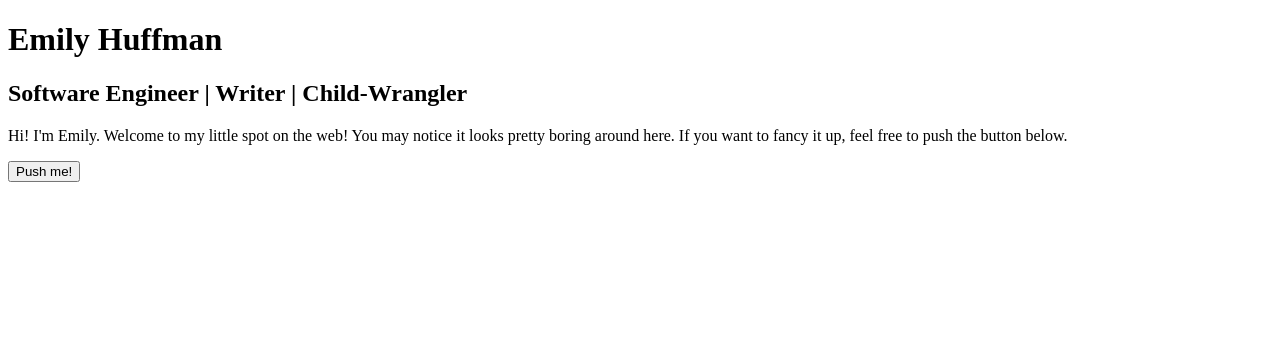
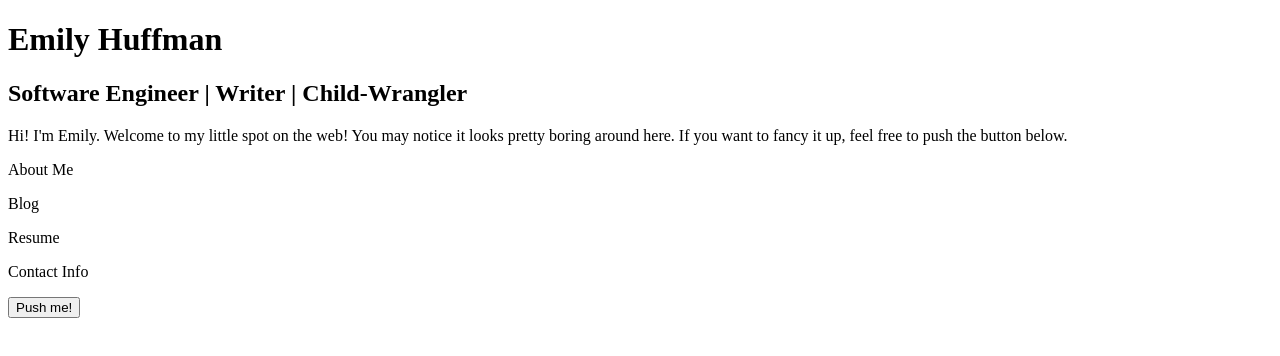
Before and after one commit to eshuffman/emsite, a React (Create React App) app in the folder emsite-ui/: page / in a window 1280 px wide. Shown: the top 356 px of the page. Built offline with nearby package versions, Linux system fonts and the light colour scheme.

Commit message:
added sidebar buttons, non-functioning but styled

```diff
--- a/emsite-ui/src/App.css
+++ b/emsite-ui/src/App.css
@@ -2,6 +2,11 @@
 .outer-body {
   display: flex;
   justify-content: center;
+}
+
+.middle-body {
+  display: flex;
+  gap: 15px;
 }
 
 .body {
@@ -29,6 +34,20 @@
 
 }
 
+.links-box {
+  display: flex;
+  flex-direction: column;
+  font-family: 'Gill Sans', 'Gill Sans MT', Calibri, 'Trebuchet MS', sans-serif;
+  font-size: 20px;
+  font-weight: bold;
+
+}
+
+.links-box p {
+  margin: 10px 0px
+
+}
+
 .button {
 
   background-color: darkorange;
--- a/emsite-ui/src/App.js
+++ b/emsite-ui/src/App.js
@@ -9,12 +9,20 @@ function App() {
   return (
     <div className={stylingOn === true ? "outer-body" : null}>
       <div>
+        <div className={stylingOn === true? "middle-body" : null}>
       <div className={stylingOn === true ? "body" : null}>
         <h1 className={stylingOn === true ? "h1" : null}>Emily Huffman</h1>
         <h2 className={stylingOn === true ? "h2" : null}>Software Engineer | Writer | Child-Wrangler</h2>
-        <p className={stylingOn === true ? "paragraph" : null}>Hi! I'm Emily. Welcome to my little spot on the web! You may notice it looks pretty boring around here. If you want to fancy it up, feel free to push the button below.</p>
-      </div>
-      <button className={stylingOn === true ? "button" : null} onClick={(() => setStylingOn(!stylingOn))}>Push me!</button>
+        <p className={stylingOn === true ? "paragraph" : null}>{stylingOn === false ? "Hi! I'm Emily. Welcome to my little spot on the web! You may notice it looks pretty boring around here. If you want to fancy it up, feel free to push the button below." : "Much better! Look around, and if you want to change it back, just push the button again."}</p>
+        </div>
+        <div className={stylingOn === true ? "links-box" : null}>
+          <p>About Me</p>
+          <p>Blog</p>
+          <p>Resume</p>
+          <p>Contact Info</p>
+          </div>
+          </div>
+      <button className={stylingOn === true ? "button" : null} onClick={(() => setStylingOn(!stylingOn))}>{stylingOn === false? "Push me!" : "Push me again!"}</button>
       </div>
     </div>
   );
```
